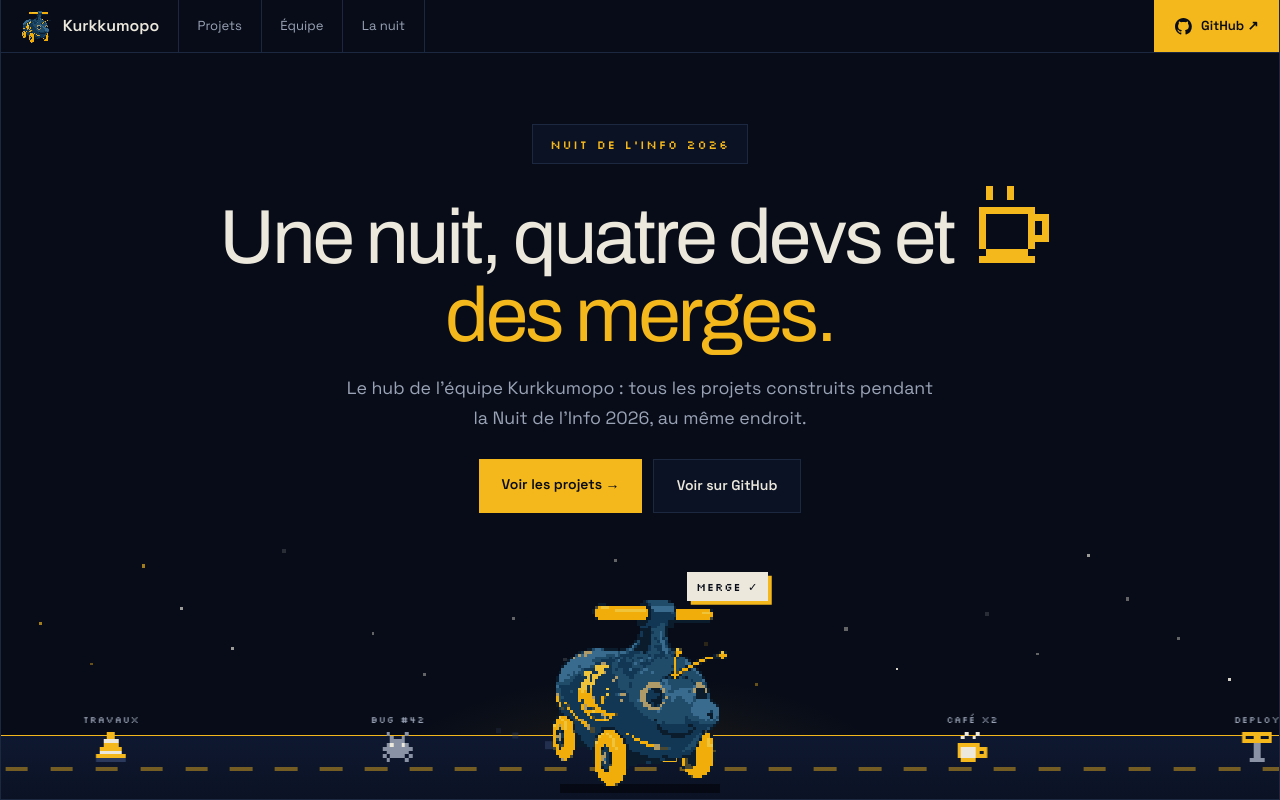
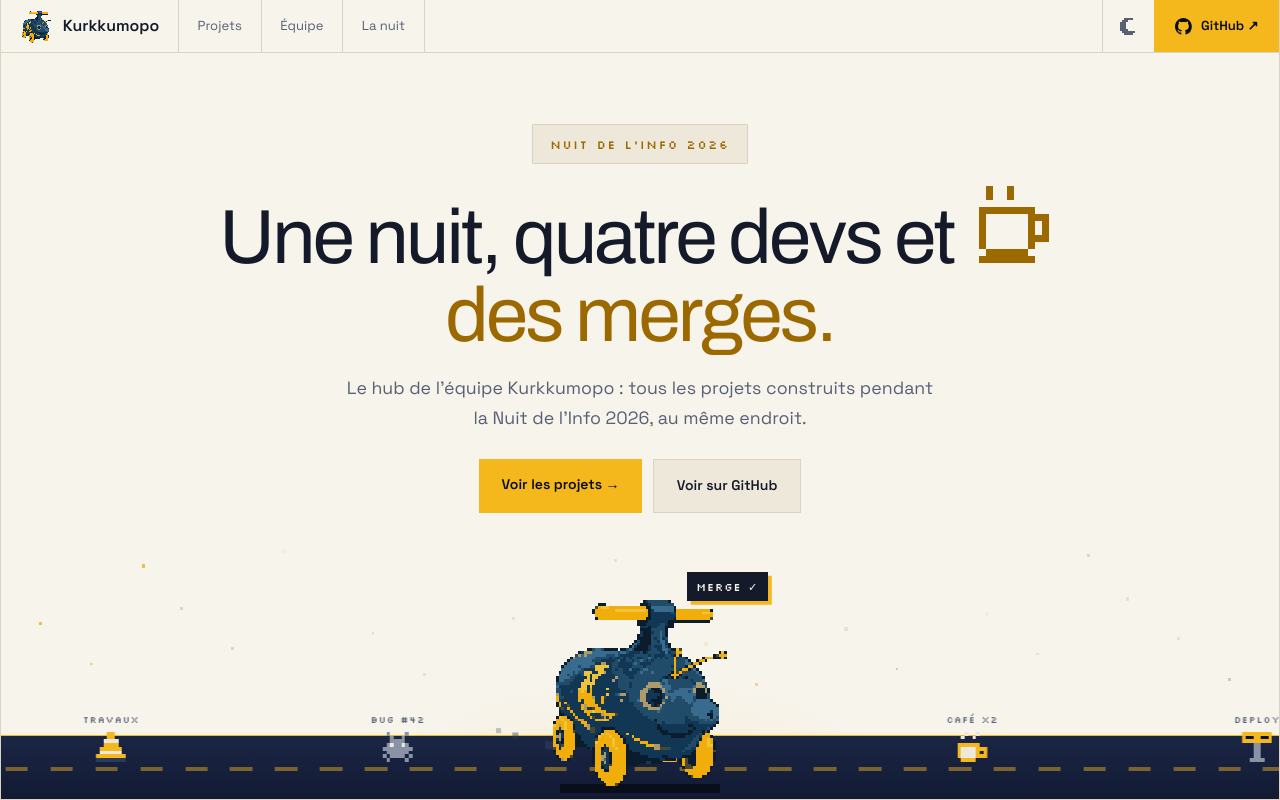
Before and after one commit to Kurkkumopo-NDI-2026/kurkkumopo-landing, a React (Vite) app: page / in a window 1280 px wide. Shown: the top 800 px of the page. Built offline with nearby package versions, Linux system fonts and the light colour scheme.

Commit message:
feat: light/dark theme with pixel-art toggle

```diff
--- a/index.html
+++ b/index.html
@@ -5,6 +5,7 @@
     <meta name="viewport" content="width=device-width, initial-scale=1" />
     <title>Kurkkumopo · Nuit de l'Info 2026</title>
     <meta name="description" content="Le hub de l'équipe Kurkkumopo : tous les projets construits pendant la Nuit de l'Info 2026." />
+    <script src="/theme.js"></script>
     <link rel="icon" type="image/png" href="/favicon.png" />
     <link rel="preconnect" href="https://fonts.googleapis.com" />
     <link rel="preconnect" href="https://fonts.gstatic.com" crossorigin />
--- /dev/null
+++ b/public/theme.js
@@ -0,0 +1,9 @@
+// Applique le thème avant le premier rendu (évite le flash) : choix stocké, sinon préférence système.
+;(function () {
+  var t
+  try {
+    t = localStorage.getItem('theme')
+  } catch (e) {}
+  if (t !== 'light' && t !== 'dark') t = window.matchMedia('(prefers-color-scheme: light)').matches ? 'light' : 'dark'
+  document.documentElement.dataset.theme = t
+})()
--- a/src/App.tsx
+++ b/src/App.tsx
@@ -6,15 +6,22 @@ import { Cta, Footer, Projects, Stats, Team } from './components/Sections'
 export default function App() {
   const wrapRef = useFitZoom<HTMLDivElement>()
   return (
-    <div style={{ background: '#070c18', minHeight: '100vh', color: '#ece8dc', fontFamily: "'Space Grotesk',var(--font-body),sans-serif" }}>
+    <div
+      style={{
+        background: 'var(--bg)',
+        minHeight: '100vh',
+        color: 'var(--text)',
+        fontFamily: "'Space Grotesk',var(--font-body),sans-serif",
+      }}
+    >
       <div
         ref={wrapRef}
         className="kh-wrap"
         style={{
           maxWidth: 1368,
           margin: '0 auto',
-          borderLeft: '1px solid #1c2740',
-          borderRight: '1px solid #1c2740',
+          borderLeft: '1px solid var(--line)',
+          borderRight: '1px solid var(--line)',
           position: 'relative',
         }}
       >
--- a/src/components/Header.tsx
+++ b/src/components/Header.tsx
@@ -1,14 +1,15 @@
 import { useEffect, useState } from 'react'
 import pixel from '../assets/kurkkumopo-pixel.png'
 import { GITHUB_ORG } from '../data'
+import { useTheme } from '../useTheme'
 
-const B = '1px solid #1c2740'
+const B = '1px solid var(--line)'
 const navLink = {
   display: 'flex',
   alignItems: 'center',
   padding: '0 20px',
   fontSize: 14,
-  color: '#9aa3b5',
+  color: 'var(--muted)',
   textDecoration: 'none',
   transition: 'background .15s,color .15s',
 } as const
@@ -24,8 +25,8 @@ const ctaStyle = {
   alignItems: 'center',
   gap: 10,
   fontWeight: 600,
-  background: '#f5b81c',
-  color: '#070c18',
+  background: 'var(--accent)',
+  color: 'var(--on-accent)',
   textDecoration: 'none',
   transition: 'background .15s',
 } as const
@@ -34,6 +35,18 @@ function GitHubIcon() {
   return (
     <svg width="18" height="18" viewBox="0 0 16 16" fill="currentColor" aria-hidden="true">
       <path d="M8 0C3.58 0 0 3.58 0 8c0 3.54 2.29 6.53 5.47 7.59.4.07.55-.17.55-.38 0-.19-.01-.82-.01-1.49-2.01.37-2.53-.49-2.69-.94-.09-.23-.48-.94-.82-1.13-.28-.15-.68-.52-.01-.53.63-.01 1.08.58 1.23.82.72 1.21 1.87.87 2.33.66.07-.52.28-.87.51-1.07-1.78-.2-3.64-.89-3.64-3.95 0-.87.31-1.59.82-2.15-.08-.2-.36-1.02.08-2.12 0 0 .67-.21 2.2.82.64-.18 1.32-.27 2-.27s1.36.09 2 .27c1.53-1.04 2.2-.82 2.2-.82.44 1.1.16 1.92.08 2.12.51.56.82 1.27.82 2.15 0 3.07-1.87 3.75-3.65 3.95.29.25.54.73.54 1.48 0 1.07-.01 1.93-.01 2.2 0 .21.15.46.55.38A8.01 8.01 0 0 0 16 8c0-4.42-3.58-8-8-8Z" />
+    </svg>
+  )
+}
+
+const SUN = ['...XX...', '.X....X.', '..XXXX..', 'X.XXXX.X', 'X.XXXX.X', '..XXXX..', '.X....X.', '...XX...']
+const MOON = ['..XXXX..', '.XXX....', 'XXX.....', 'XXX.....', 'XXX.....', 'XXXX....', '.XXXXXX.', '..XXXX..']
+
+/** Icône pixel art 8×8 à partir d'une grille de caractères. */
+function PixelIcon({ rows }: { rows: string[] }) {
+  return (
+    <svg width="18" height="18" viewBox="0 0 8 8" shapeRendering="crispEdges" fill="currentColor" aria-hidden="true">
+      {rows.flatMap((r, y) => [...r].map((c, x) => (c === 'X' ? <rect key={x + '-' + y} x={x} y={y} width={1} height={1} /> : null)))}
     </svg>
   )
 }
@@ -53,6 +66,7 @@ function MenuIcon({ open }: { open: boolean }) {
 
 export function Header() {
   const [open, setOpen] = useState(false)
+  const { theme, toggle } = useTheme()
 
   useEffect(() => {
     if (!open) return
@@ -77,7 +91,7 @@ export function Header() {
         borderBottom: B,
         position: 'sticky',
         top: 0,
-        background: '#070c18',
+        background: 'var(--bg)',
         zIndex: 5,
         flexWrap: 'wrap',
       }}
@@ -111,6 +125,28 @@ export function Header() {
       </div>
 
       <div style={{ display: 'flex', alignItems: 'stretch' }}>
+        <button
+          type="button"
+          className="kh2"
+          onClick={toggle}
+          aria-label={theme === 'dark' ? 'Passer en mode clair' : 'Passer en mode sombre'}
+          title={theme === 'dark' ? 'Mode clair' : 'Mode sombre'}
+          style={{
+            display: 'flex',
+            alignItems: 'center',
+            justifyContent: 'center',
+            width: 56,
+            padding: 0,
+            border: 0,
+            borderLeft: B,
+            background: 'transparent',
+            color: 'var(--muted)',
+            cursor: 'pointer',
+            transition: 'background .15s,color .15s',
+          }}
+        >
+          <PixelIcon rows={theme === 'dark' ? SUN : MOON} />
+        </button>
         <a
           href={GITHUB_ORG}
           className="kh3 kh-desk"
@@ -137,8 +173,8 @@ export function Header() {
             padding: 0,
             border: 0,
             borderLeft: B,
-            background: open ? '#0b1224' : 'transparent',
-            color: open ? '#f5b81c' : '#ece8dc',
+            background: open ? 'var(--surface)' : 'transparent',
+            color: open ? 'var(--accent-ink)' : 'var(--text)',
             cursor: 'pointer',
           }}
         >
--- a/src/components/Hero.tsx
+++ b/src/components/Hero.tsx
@@ -17,7 +17,7 @@ const STARS = Array.from({ length: 22 }, (_, i) => {
         top: y + '%',
         width: sz,
         height: sz,
-        background: i % 4 ? '#ece8dc' : '#f5b81c',
+        background: i % 4 ? 'var(--star)' : 'var(--star-accent)',
         animation: 'kk-twinkle ' + (2.4 + (i % 5) * 0.6) + 's ' + (i % 7) * 0.4 + 's infinite steps(3)',
       }}
     />
@@ -64,11 +64,11 @@ function Bubble({ w }: { w: number }) {
           fontFamily: "'Silkscreen',monospace",
           fontSize: 12,
           letterSpacing: '.08em',
-          background: '#ece8dc',
-          color: '#070c18',
+          background: 'var(--bubble-bg)',
+          color: 'var(--bubble-ink)',
           padding: '6px 10px',
           whiteSpace: 'nowrap',
-          boxShadow: '4px 4px 0 #f5b81c',
+          boxShadow: '4px 4px 0 var(--accent)',
           animation: 'kk-pop .3s steps(3) both ' + (w ? '0s' : '1.6s'),
         }}
       >
@@ -91,7 +91,7 @@ export function Hero() {
       style={{
         position: 'relative',
         overflow: 'hidden',
-        borderBottom: '1px solid #1c2740',
+        borderBottom: '1px solid var(--line)',
         textAlign: 'center',
         padding: '48px 32px 0',
         display: 'flex',
@@ -107,10 +107,10 @@ export function Hero() {
             display: 'inline-flex',
             alignItems: 'center',
             gap: 12,
-            border: '1px solid #1c2740',
+            border: '1px solid var(--line)',
             padding: '10px 18px',
             textDecoration: 'none',
-            background: '#0b1224',
+            background: 'var(--surface)',
             transition: 'border-color .15s',
           }}
         >
@@ -134,16 +134,16 @@ export function Hero() {
             height="1.1em"
             viewBox="0 0 12 12"
             shapeRendering="crispEdges"
-            style={{ verticalAlign: '-.1em', margin: '0 .15em', fill: '#f5b81c' }}
+            style={{ verticalAlign: '-.1em', margin: '0 .15em', fill: 'var(--accent-ink)' }}
           >
             <path d="M3 0h1v2H3zM6 0h1v2H6zM2 3h8v1H2zM2 4h1v5H2zM9 4h1v5H9zM10 4h2v1h-2zM11 5h1v3h-1zM10 7h1v1h-1zM3 9h6v1H3zM2 10h8v1H2z" />
           </svg>
           <br />
-          <span style={{ color: '#f5b81c' }}>{WORDS[w]}.</span>
+          <span style={{ color: 'var(--accent-ink)' }}>{WORDS[w]}.</span>
         </h1>
         <p
           className="kh-lead"
-          style={{ fontSize: 19, lineHeight: 1.65, color: '#9aa3b5', maxWidth: '34em', margin: '20px auto 0', textWrap: 'pretty' }}
+          style={{ fontSize: 19, lineHeight: 1.65, color: 'var(--muted)', maxWidth: '34em', margin: '20px auto 0', textWrap: 'pretty' }}
         >
           Le hub de l'équipe Kurkkumopo : tous les projets construits pendant la Nuit de l'Info 2026, au même endroit.
         </p>
--- a/src/components/buttons.tsx
+++ b/src/components/buttons.tsx
@@ -7,8 +7,8 @@ export function PrimaryBtn({ href, children }: { href: string; children: ReactNo
       className="kh5"
       style={{
         padding: '16px 24px',
-        background: '#f5b81c',
-        color: '#070c18',
+        background: 'var(--accent)',
+        color: 'var(--on-accent)',
         fontWeight: 600,
         fontSize: 15,
         textDecoration: 'none',
@@ -27,8 +27,8 @@ export function SecondaryBtn({ href, children }: { href: string; children: React
       className="kh6"
       style={{
         padding: '16px 24px',
-        background: '#0b1224',
-        border: '1px solid #1c2740',
+        background: 'var(--surface)',
+        border: '1px solid var(--line)',
         fontWeight: 600,
         fontSize: 15,
         textDecoration: 'none',
--- a/src/components/pixel.tsx
+++ b/src/components/pixel.tsx
@@ -17,8 +17,8 @@ export function Road({ animated }: { animated: boolean }) {
           right: 0,
           bottom: 0,
           height: 68,
-          background: 'linear-gradient(#0e1830,#0b1224)',
-          borderTop: '2px solid #f5b81c',
+          background: 'linear-gradient(var(--road-top),var(--road-bottom))',
+          borderTop: '2px solid var(--accent)',
         }}
       />
       <div
@@ -123,7 +123,9 @@ export function PassingItems() {
       {ITEMS.map(([k, label], i) => (
         <Track key={'it' + i} bottom={40} animation={`kk-pass ${dur}s ${delay(i)}s linear infinite`}>
           <div style={{ display: 'flex', flexDirection: 'column', alignItems: 'center', gap: 6 }}>
-            <span style={{ fontFamily: silk, fontSize: 10, letterSpacing: '.1em', color: '#9aa3b5', whiteSpace: 'nowrap' }}>{label}</span>
+            <span style={{ fontFamily: silk, fontSize: 10, letterSpacing: '.1em', color: 'var(--muted)', whiteSpace: 'nowrap' }}>
+              {label}
+            </span>
             <Sprite rows={S[k]} px={4} />
           </div>
         </Track>
--- a/src/components/styles.ts
+++ b/src/components/styles.ts
@@ -6,5 +6,5 @@ export const silkLabel = (size: number, spacing = '.14em'): CSSProperties => ({
   fontFamily: silk,
   fontSize: size,
   letterSpacing: spacing,
-  color: '#f5b81c',
+  color: 'var(--accent-ink)',
 })
--- a/src/styles/page.css
+++ b/src/styles/page.css
@@ -1,15 +1,60 @@
+/* ── thèmes ─────────────────────────────────────────────────────────────
+   data-theme est posé avant le rendu par public/theme.js (préférence stockée, sinon système).
+   La route reste sombre (asphalte) et le jaune des boutons ne change pas. */
+:root,
+:root[data-theme='dark'] {
+  color-scheme: dark;
+  --bg: #070c18;
+  --bg-rgb: 7, 12, 24;
+  --surface: #0b1224;
+  --line: #1c2740;
+  --text: #ece8dc;
+  --muted: #9aa3b5;
+  --muted-2: #c4cad6;
+  --accent: #f5b81c;
+  --accent-hover: #ffca3d;
+  --accent-ink: #f5b81c; /* accent utilisé comme couleur de texte */
+  --on-accent: #070c18; /* texte sur fond jaune */
+  --road-top: #0e1830;
+  --road-bottom: #0b1224;
+  --star: #ece8dc;
+  --star-accent: #f5b81c;
+  --bubble-bg: #ece8dc;
+  --bubble-ink: #070c18;
+}
+:root[data-theme='light'] {
+  color-scheme: light;
+  --bg: #f7f4ec;
+  --bg-rgb: 247, 244, 236;
+  --surface: #eee8da;
+  --line: #dbd3c1;
+  --text: #141a29;
+  --muted: #586074;
+  --muted-2: #3b4354;
+  --accent: #f5b81c;
+  --accent-hover: #ffca3d;
+  --accent-ink: #9c6900;
+  --on-accent: #070c18;
+  --road-top: #1b2645;
+  --road-bottom: #121a33;
+  --star: #cfc6ae;
+  --star-accent: #e2a300;
+  --bubble-bg: #141a29;
+  --bubble-ink: #f7f4ec;
+}
+
 html {
   scroll-behavior: smooth;
 }
 body {
   margin: 0;
-  background: #070c18;
+  background: var(--bg);
 }
 a {
-  color: #ece8dc;
+  color: var(--text);
 }
 a:hover {
-  color: #f5b81c;
+  color: var(--accent-ink);
 }
 header a,
 header nav a,
@@ -25,35 +70,35 @@ header {
 
 /* hovers */
 .kh1:hover {
-  background: #0b1224 !important;
+  background: var(--surface) !important;
 }
 .kh2:hover {
-  background: #0b1224 !important;
-  color: #ece8dc !important;
+  background: var(--surface) !important;
+  color: var(--text) !important;
 }
 .kh3:hover {
-  background: #ffca3d !important;
-  color: #070c18 !important;
+  background: var(--accent-hover) !important;
+  color: var(--on-accent) !important;
 }
 .kh4:hover {
-  border-color: #f5b81c !important;
-  color: #ece8dc !important;
+  border-color: var(--accent) !important;
+  color: var(--text) !important;
 }
 .kh5:hover {
-  background: #ffca3d !important;
-  color: #070c18 !important;
+  background: var(--accent-hover) !important;
+  color: var(--on-accent) !important;
   transform: translateY(-2px) !important;
 }
 .kh6:hover {
-  border-color: #f5b81c !important;
-  color: #ece8dc !important;
+  border-color: var(--accent) !important;
+  color: var(--text) !important;
   transform: translateY(-2px) !important;
 }
 .kh7:hover {
-  box-shadow: inset 0 -3px 0 #f5b81c !important;
+  box-shadow: inset 0 -3px 0 var(--accent) !important;
 }
 .kh8:hover {
-  color: #f5b81c !important;
+  color: var(--accent-ink) !important;
 }
 @media (max-width: 760px) {
   .kh-teamrow {
@@ -82,7 +127,7 @@ header {
 }
 .kh-proj:hover {
   flex-grow: 1.2;
-  color: #ece8dc !important;
+  color: var(--text) !important;
 }
 .kh-proj:hover .kh-ban {
   filter: none;
@@ -130,7 +175,7 @@ header {
   right: 0;
   bottom: 0;
   height: 3px;
-  background: #070c18;
+  background: var(--bg);
   transform: scaleX(0);
   transform-origin: left;
   transition: transform 0.45s cubic-bezier(0.2, 0.8, 0.2, 1) 0.05s;
@@ -348,13 +393,13 @@ section[id] {
   }
   /* grilles empilées : séparateurs horizontaux */
   .kh-team {
-    border-bottom: 1px solid #1c2740;
+    border-bottom: 1px solid var(--line);
   }
   #stats {
     grid-template-columns: repeat(2, 1fr) !important;
   }
   #stats > div {
-    border-bottom: 1px solid #1c2740;
+    border-bottom: 1px solid var(--line);
     padding: 24px 20px !important;
   }
   #stats > div:nth-child(2n) {
@@ -368,7 +413,7 @@ section[id] {
   }
   footer > div {
     border-right: 0 !important;
-    border-bottom: 1px solid #1c2740;
+    border-bottom: 1px solid var(--line);
     padding: 24px 20px !important;
   }
   footer > div:last-child {
--- /dev/null
+++ b/src/useTheme.ts
@@ -0,0 +1,45 @@
+import { useCallback, useEffect, useState } from 'react'
+
+export type Theme = 'light' | 'dark'
+
+const read = (): Theme => (document.documentElement.dataset.theme === 'light' ? 'light' : 'dark')
+
+const stored = (): string | null => {
+  try {
+    return localStorage.getItem('theme')
+  } catch {
+    return null
+  }
+}
+
+/** Thème courant (posé par public/theme.js) + bascule mémorisée. Suit le système tant que l'utilisateur n'a rien choisi. */
+export function useTheme() {
+  const [theme, setTheme] = useState<Theme>(read)
+
+  useEffect(() => {
+    document.documentElement.dataset.theme = theme
+  }, [theme])
+
+  useEffect(() => {
+    const mq = window.matchMedia('(prefers-color-scheme: light)')
+    const onChange = (e: MediaQueryListEvent) => {
+      if (!stored()) setTheme(e.matches ? 'light' : 'dark')
+    }
+    mq.addEventListener('change', onChange)
+    return () => mq.removeEventListener('change', onChange)
+  }, [])
+
+  const toggle = useCallback(() => {
+    setTheme((t) => {
+      const next = t === 'dark' ? 'light' : 'dark'
+      try {
+        localStorage.setItem('theme', next)
+      } catch {
+        /* stockage indisponible : le choix vaut pour la session */
+      }
+      return next
+    })
+  }, [])
+
+  return { theme, toggle }
+}
```
Also changed, not shown: src/components/Sections.tsx (+23 -17 lines), 1 other file (tests, documents, lock files or other folders).
